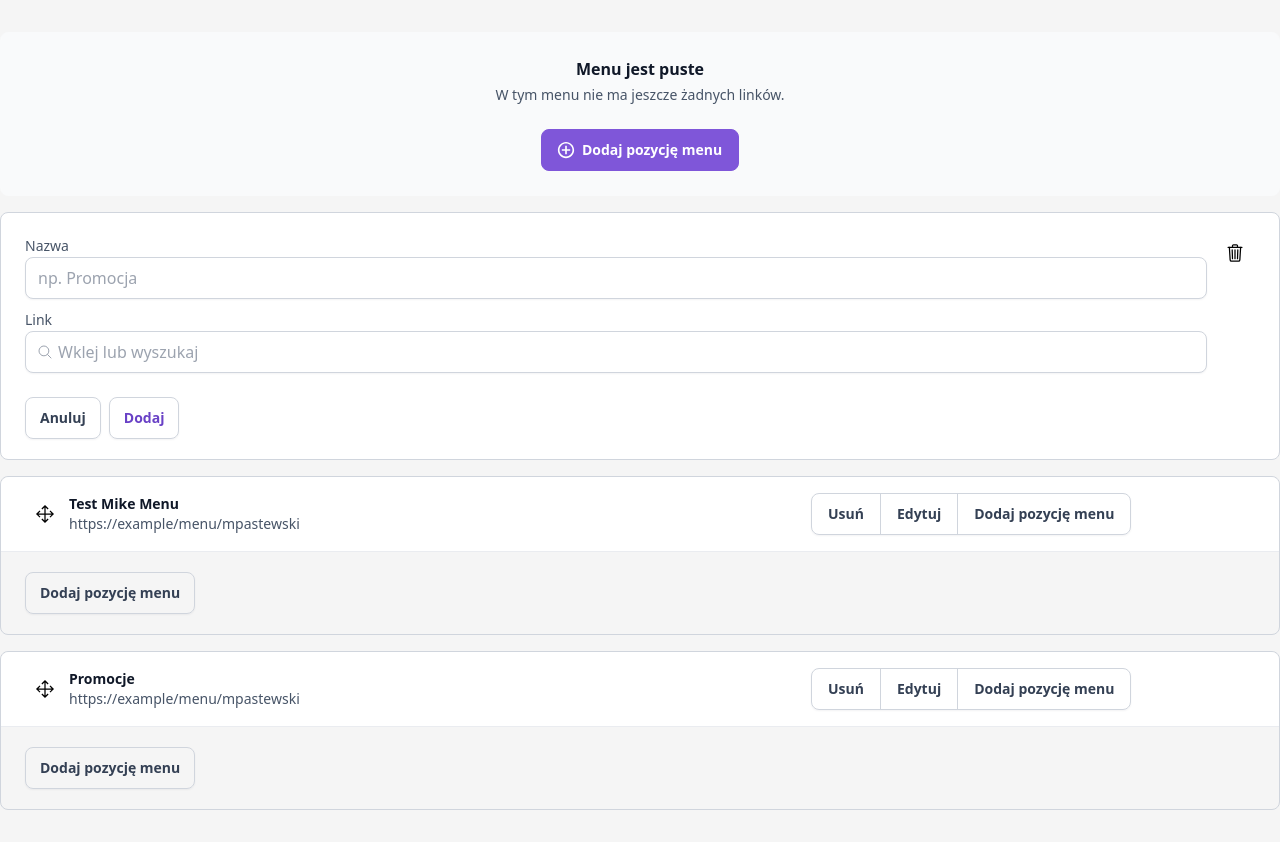
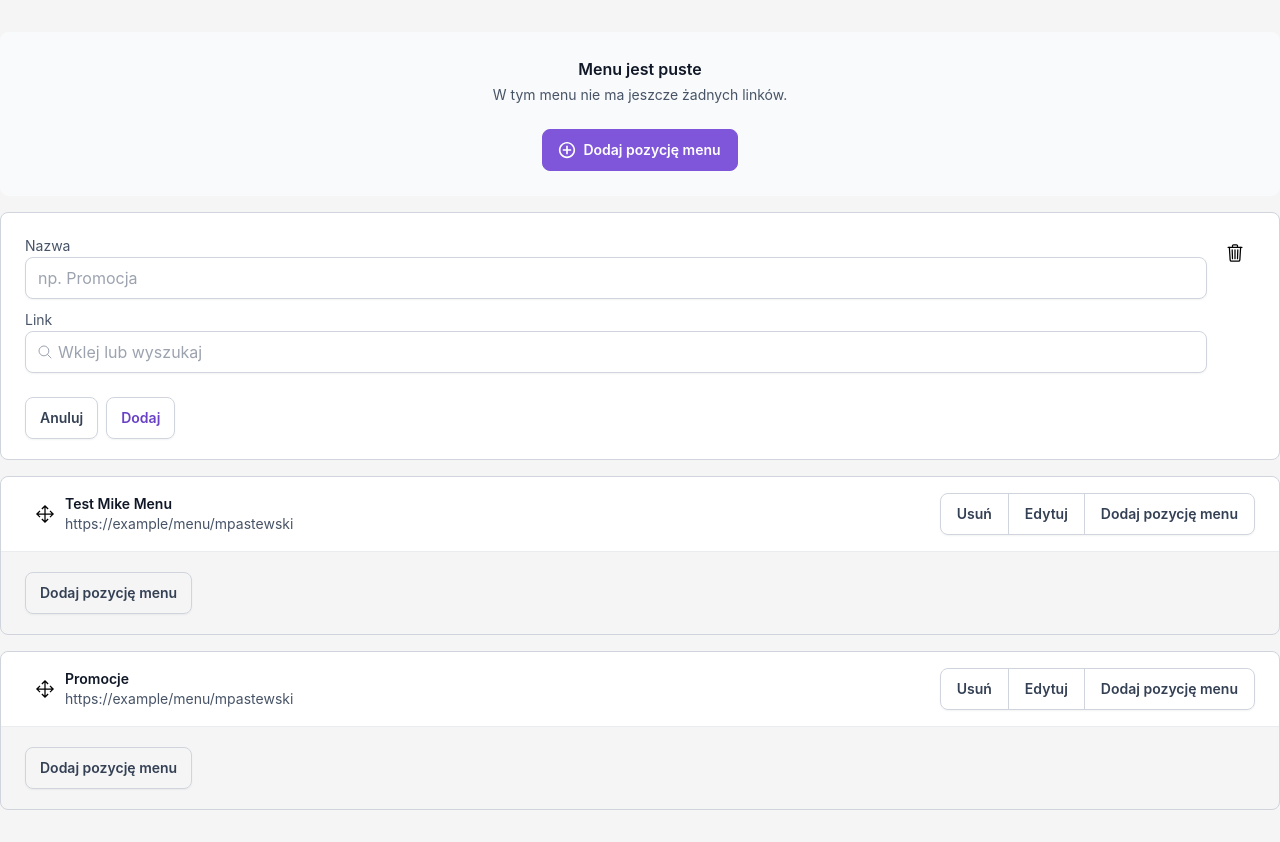
Before and after one commit to michalPastewski/droplo, a Next.js app: page /navigations in a window 1280 px wide. Built offline with nearby package versions, Linux system fonts and the light colour scheme.

Commit message:
DROPLO: set proper font family

```diff
--- a/src/app/globals.css
+++ b/src/app/globals.css
@@ -1,6 +1,12 @@
 @tailwind base;
 @tailwind components;
 @tailwind utilities;
+
+@layer base {
+   html {
+     font-family: "Inter", system-ui, sans-serif;
+   }
+ }
 
 @layer utilities{
    .flex_center {
--- a/src/app/ui/navigationCards/NavCard.tsx
+++ b/src/app/ui/navigationCards/NavCard.tsx
@@ -10,12 +10,14 @@ interface NavCardProps {
 export const NavCard: React.FC<NavCardProps> = ({name, url}) => {
  return (
    <section className='container mx-auto border_primary'>
-       <div className='flex items-center flex-wrap py-4 px-6 gap-1 bg-bg-primary border-b border-card-border-color rounded-t-lg w-full'>
-         <LiaArrowsAltSolid className='size-10 p-2.5 rounded-lg'/>
-         <div className='w-3/5'>
-           <h2 className='text-sm font-semibold text-header-color'>{name}</h2>
-           <p className='text-sm font-normal text-primary-color'>{url}</p>
-         </div>
+       <div className='w-full flex items-center justify-between py-4 px-6 gap-1 bg-bg-primary border-b border-card-border-color rounded-t-lg w-full'>
+        <div className="flex">
+          <LiaArrowsAltSolid className='size-10 p-2.5 rounded-lg'/>
+          <div>
+            <h2 className='text-sm font-semibold text-header-color'>{name}</h2>
+            <p className='text-sm font-normal text-primary-color'>{url}</p>
+          </div>
+        </div>
          <div className='border_primary shadow-base-shadow justify-end'>
            <NavCardButton label="Usuń" border />
            <NavCardButton label="Edytuj" border />
--- a/tailwind.config.ts
+++ b/tailwind.config.ts
@@ -7,6 +7,9 @@ export default {
     "./src/app/**/*.{js,ts,jsx,tsx,mdx}",
   ],
   theme: {
+    fontFamily: {
+      'sans': ['Inter'],
+    },
     extend: {
       maxWidth: {
         'header': '352px',
```
